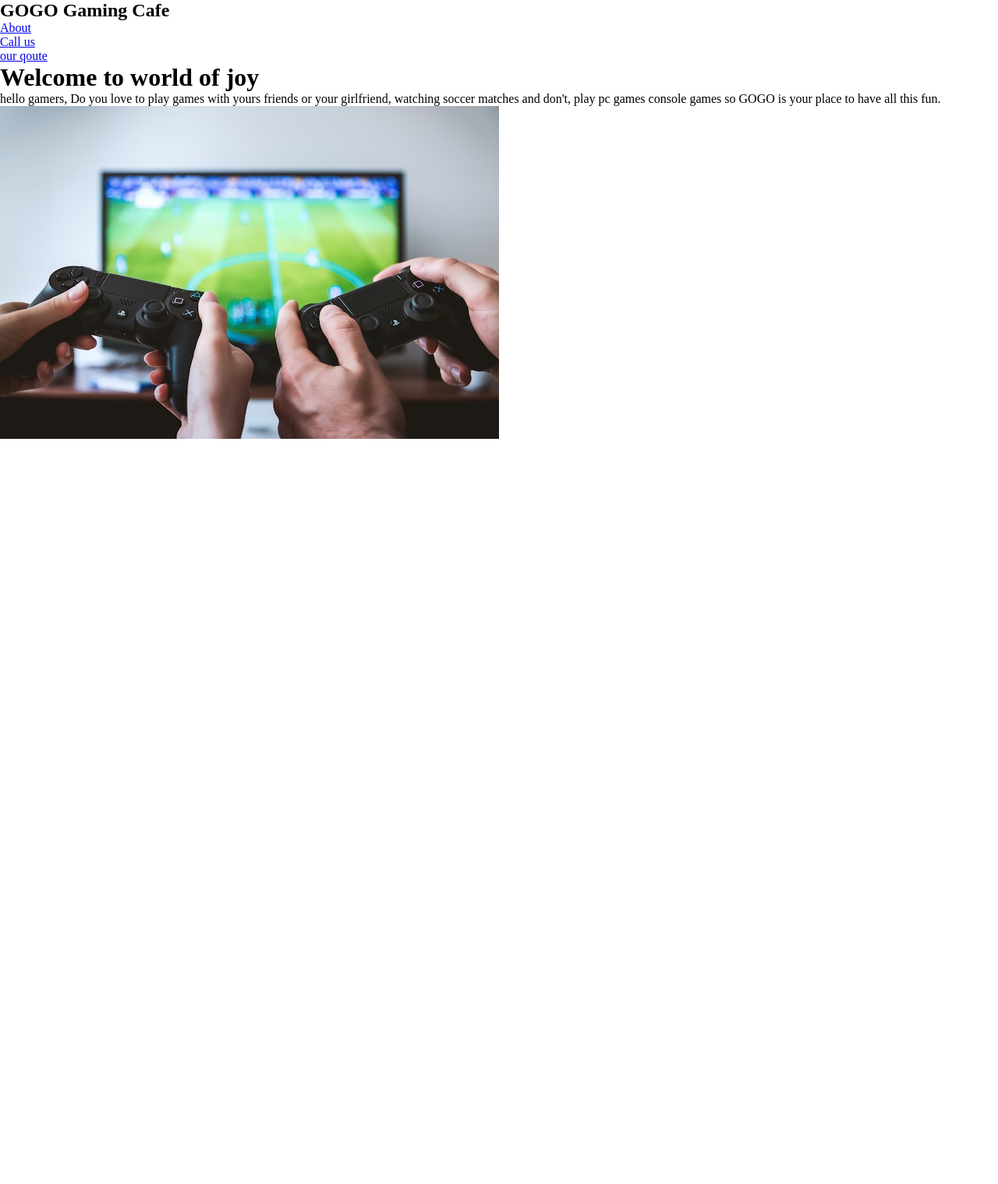
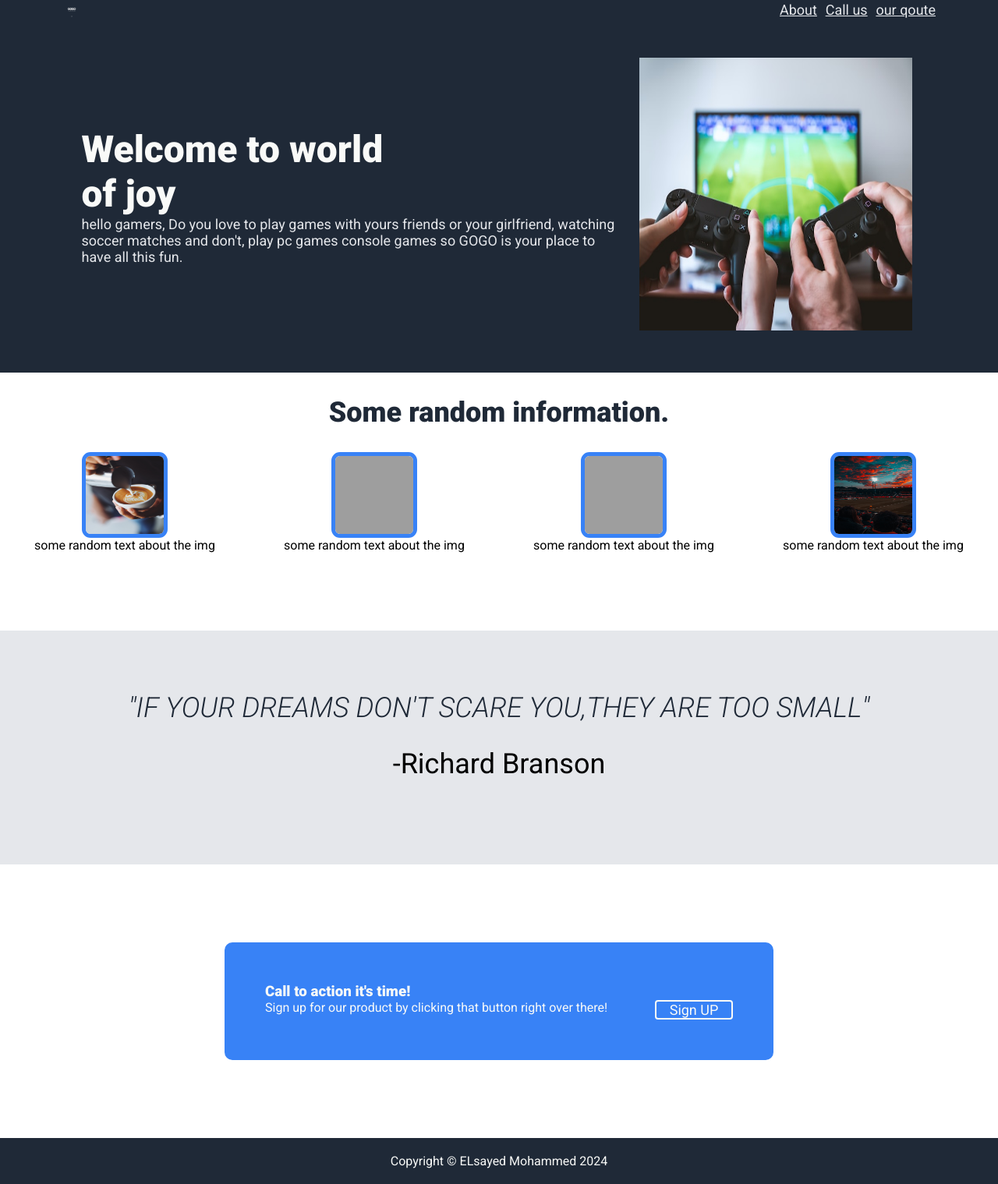
Before and after one commit to saykoom/landing-page, a plain HTML site: page index.html in a window 1280 px wide. Shown: the whole page at 78% size. Before the commit the page ends 800 px from the top, so only its background shows below. Drawn offline with Linux system fonts and the light colour scheme; grey boxes are pictures that could not be loaded.

Commit message:
adding all files and finishing project

```diff
--- a/index.html
+++ b/index.html
@@ -3,24 +3,23 @@
   <head>
     <meta charset="UTF-8" />
     <link href="./styles.css" rel="stylesheet" type="text/css" />
-    <link rel="preconnect" href="https://fonts.googleapis.com" />
-    <link rel="preconnect" href="https://fonts.gstatic.com" crossorigin />
-    <link
-      href="https://fonts.googleapis.com/css2?family=Abril+Fatface&family=Merriweather:ital@0;1&family=Roboto:ital,wght@0,400;0,900;1,300&family=Work+Sans:wght@400;500;800&display=swap"
-      rel="stylesheet"
-    />
+    <link rel="preconnect" href="https://fonts.googleapis.com">
+<link rel="preconnect" href="https://fonts.gstatic.com" crossorigin>
+<link href="https://fonts.googleapis.com/css2?family=Roboto:ital,wght@0,400;0,900;1,300&display=swap" rel="stylesheet">
     <title>GOGO Gaming Cafe</title>
   </head>
   <body>
-    <div class="header">
+    <section class="header">
       <div class="nav-bar">
-        <h2 class="logo">GOGO Gaming Cafe</h2>
+        <img class="logo" src="imgs/logo.png" alt="gogo-cafe-&-playstation-logo">
         <ul class="nav">
           <li><a href="#">About</a></li>
           <li><a href="#">Call us</a></li>
           <li><a href="#">our qoute</a></li>
         </ul>
       </div>
+    </section>
+    <section class="intro">
       <div class="left-hd">
         <h1>Welcome to world of joy</h1>
         <p>
@@ -30,8 +29,39 @@
         </p>
       </div>
       <div class="right-hd">
-        <img src="imgs/play-with-friends.jpg" alt="play-with-friends">
+          <img src="imgs/play-with-friends.jpg" alt="play-with-friends">
       </div>
-    </div>
+    </section>
+    <h2>Some random information.</h2>
+    <section class="services">
+      <div class="first">
+        <img class="mid-img" src="imgs/coffee.jpg" alt="a-barista-draw-on-cup-of-coffee">
+        <p>some random text about the img</p>
+      </div>
+      <div class="second">
+        <img class="mid-img" src="imgs/pc-games.jpg" alt="person-plays-on-pc">
+        <p>some random text about the img</p>
+      </div>
+      <div class="third">
+        <img class="mid-img" src="imgs/vr-games.jpg" alt="person-wearing-vr-headset">
+        <p>some random text about the img</p>
+      </div>
+      <div class="fourth">
+        <img class="mid-img" src="imgs/watching-soccer.jpg" alt="An-audience-watching-a-football-match"
+        <p>some random text about the img</p>
+      </div>
+    </section>
+    <section class="qoute">
+      <p class="the-qoute">"IF YOUR DREAMS DON'T SCARE YOU,THEY ARE TOO SMALL"</p>
+      <p class="author">-Richard Branson</p>
+    </section>
+    <section class="call-to-action">
+      <div class="blue-block">
+        <h3>Call to action it's time!</h3>
+        <p>Sign up for our product by clicking that button right over there!</p>
+        <button>Sign UP</button>
+      </div>
+    </section>
+    <footer>Copyright &copy; ELsayed Mohammed 2024</footer>
   </body>
 </html>
--- a/styles.css
+++ b/styles.css
@@ -1,4 +1,175 @@
 * {
+    font-family: "Roboto", sans-serif;
     margin: 0;
     padding: 0;
 }
+.roboto-regular {
+    font-family: "Roboto", sans-serif;
+    font-weight: 400;
+    font-style: normal;
+}
+
+.roboto-black {
+    font-family: "Roboto", sans-serif;
+    font-weight: 900;
+    font-style: normal;
+}
+
+.roboto-light-italic {
+    font-family: "Roboto", sans-serif;
+    font-weight: 300;
+    font-style: italic;
+}
+
+.header {
+    background-color: #1f2937;
+    display: flex;
+    flex-direction: column;
+    justify-content: center;
+    align-items: center;
+}
+.nav-bar{
+    display: flex;
+    align-items: center;
+    justify-content: space-between;
+    width: 1120px;
+}
+.nav{
+    list-style-type: none;
+    display: flex;
+    flex-direction: row;
+    justify-content: space-between;
+    width: 200px;
+}
+
+.logo{
+    hieght: 24px;
+    width: 24px;
+    margin-right: 750px;
+}
+.intro{
+    display: flex;
+    background-color: #1f2937;
+    align-items: center;
+}
+.left-hd{
+    display: inline-block;
+    flex-direction: column;
+    align-items: content;
+    justify-content: center;
+    flex-wrap: wrap;
+    margin-left: 104.5px;
+}
+a{
+    font-size: 18px !important;
+    color: #E5E7EB !important;
+}
+.left-hd p{
+    font-size: 18px !important;
+    color: #E5E7EB !important;
+}
+h1{
+    font-family: "Roboto", sans-serif;
+    font-size: 48px;
+    font-weight: 900;
+    color: #f9faf8;
+    width: 400px;
+}
+.right-hd {
+    display: inline-block;
+    margin-right: 110.5px;
+    margin-top: 50px;
+    margin-bottom: 50px;
+    margin-left: 30px;
+}
+.right-hd img{
+    width: 350px;
+    height: 350px;
+}
+h2{
+    display: block;
+    text-align: center;
+    font-size: 36px;
+    font-weight: 900;
+    color: #1f2937;
+    font-family: "Roboto";
+    margin: 30px;
+}
+.services{
+    display: flex;
+    justify-content: space-around;
+    align-content: center;
+    align-items: center;
+    margin: 0 auto;
+}
+.first,.second,.third,.fourth{
+    display: flex;
+    flex-wrap: wrap;
+    flex-direction: column;
+    justify-content: center;
+    align-items: center;
+    margin-bottom: 100px;
+}
+.mid-img{
+    height: 100px;
+    width: 100px;
+    border-radius: 10%;
+    border: 5px solid #3882F6;
+}
+.qoute{
+    display: flex;
+    flex-direction: column;
+    align-items: center;
+    justify-content: center;
+    flex-wrap: wrap;
+    height: 300px;
+    background-color: #E5E7EB;
+    font-family: "Roboto", sans-serif;
+}
+.the-qoute{
+    font-size: 36px;
+    font-style: italic;
+    font-weight: light;
+    color: #1F2937;
+}
+
+.author{
+    font-size: 36px;
+    margin: 30px;
+}
+
+.call-to-action{
+    display: flex;
+    justify-content: center;
+    align-items: center;
+    align-content: center;
+}
+.blue-block{
+    border:2px solid #3882F6;
+    display: flex;
+    justify-content: space-between;
+    flex-wrap: wrap;
+    width: 600px;
+    padding: 50px;
+    border-radius: 10px;
+    background-color: #3882F6;
+    margin: 100px;
+    color:#f9faf8;
+}
+button{
+    position: relative;
+    top: 30%;
+    width: 100px;
+    border-radius: 4px;
+    border: 2px solid #f9faf8;
+    background-color: #3882F6;
+    font-size: 18px;
+    color:#f9faf8;
+}
+
+footer{
+    background-color: #1F2937;
+    text-align: center;
+    padding: 20px;
+    color:#f9faf8;
+}
```
Also changed, not shown: imgs/logo.png (added).
